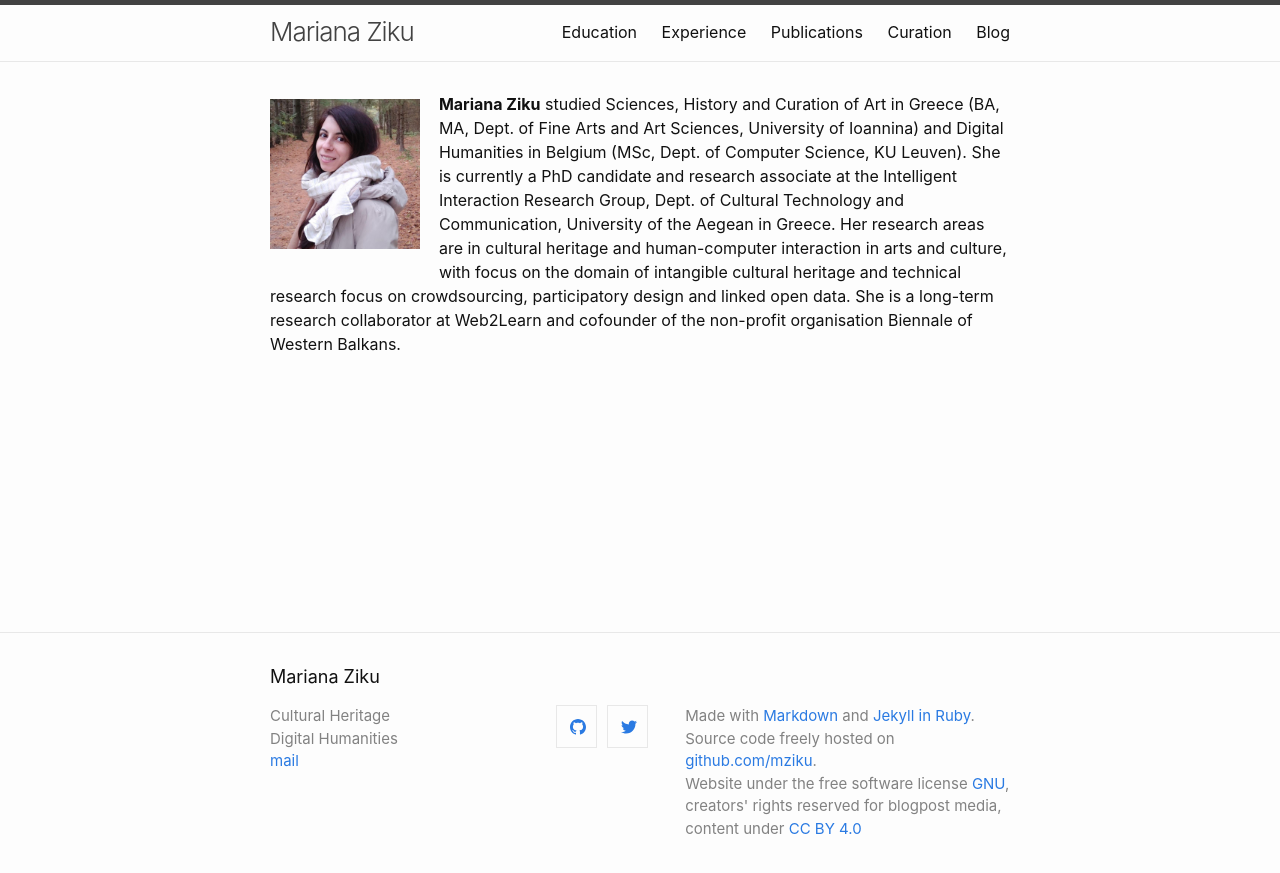
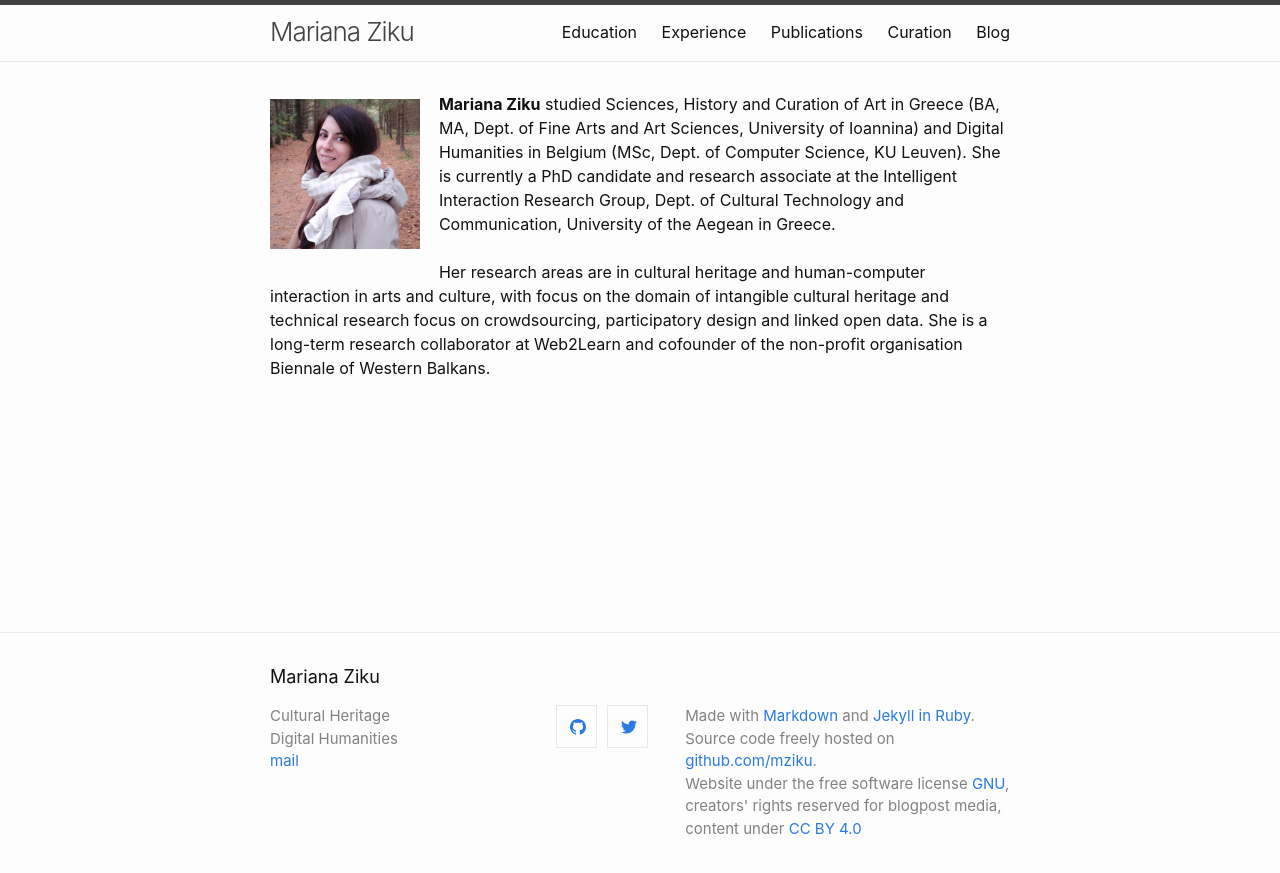
Before and after one commit to mziku/mziku.github.io, a Jekyll site: the page built from index.md, in a window 1280 px wide. Shown: the top 873 px of the page. Built offline with Jekyll 4.4.1, drawn with Linux system fonts in a browser that asks for light colours; our own code applies the rules of GitHub Pages for plain Markdown files.

Commit message:
index.md

```diff
--- a/index.md
+++ b/index.md
@@ -1,2 +1,5 @@
 <p style="float: left;"><img src="https://mziku.github.io/images/Mariana_Ziku(1)(1).jpg" style="float:left; margin-top:2mm; margin-right:5mm; margin-left:5;" alt="mariana-ziku-profile-picture" width="150" height="auto"></p>
-**Mariana Ziku** studied Sciences, History and Curation of Art in Greece (BA, MA, Dept. of Fine Arts and Art Sciences, University of Ioannina) and Digital Humanities in Belgium (MSc, Dept. of Computer Science, KU Leuven). She is currently a PhD candidate and research associate at the Intelligent Interaction Research Group, Dept. of Cultural Technology and Communication, University of the Aegean in Greece. Her research areas are in cultural heritage and human-computer interaction in arts and culture, with focus on the domain of intangible cultural heritage and technical research focus on crowdsourcing, participatory design and linked open data. She is a long-term research collaborator at Web2Learn and cofounder of the non-profit organisation Biennale of Western Balkans.
+**Mariana Ziku** studied Sciences, History and Curation of Art in Greece (BA, MA, Dept. of Fine Arts and Art Sciences, University of Ioannina) and Digital Humanities in Belgium (MSc, Dept. of Computer Science, KU Leuven). She is currently a PhD candidate and research associate at the Intelligent Interaction Research Group, Dept. of Cultural Technology and Communication, University of the Aegean in Greece.
+<br>
+<br>
+Her research areas are in cultural heritage and human-computer interaction in arts and culture, with focus on the domain of intangible cultural heritage and technical research focus on crowdsourcing, participatory design and linked open data. She is a long-term research collaborator at Web2Learn and cofounder of the non-profit organisation Biennale of Western Balkans.
```
